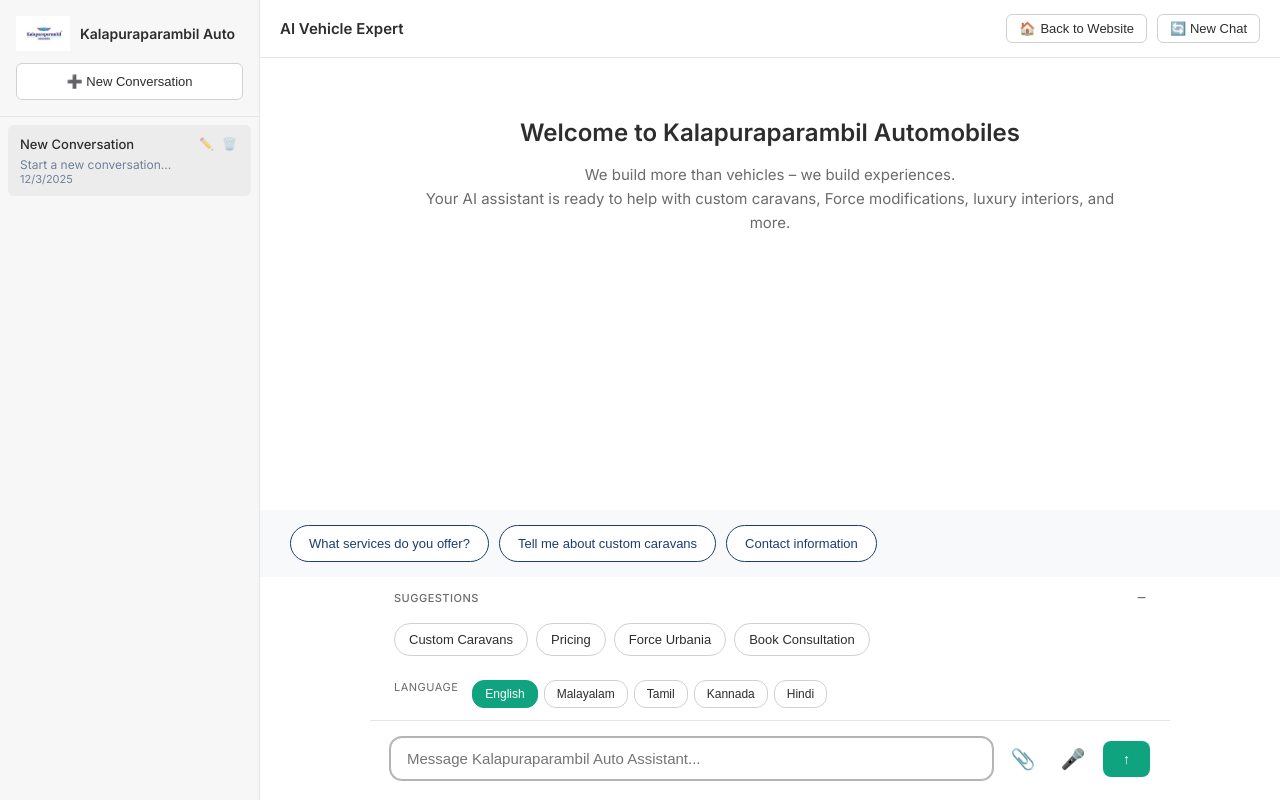
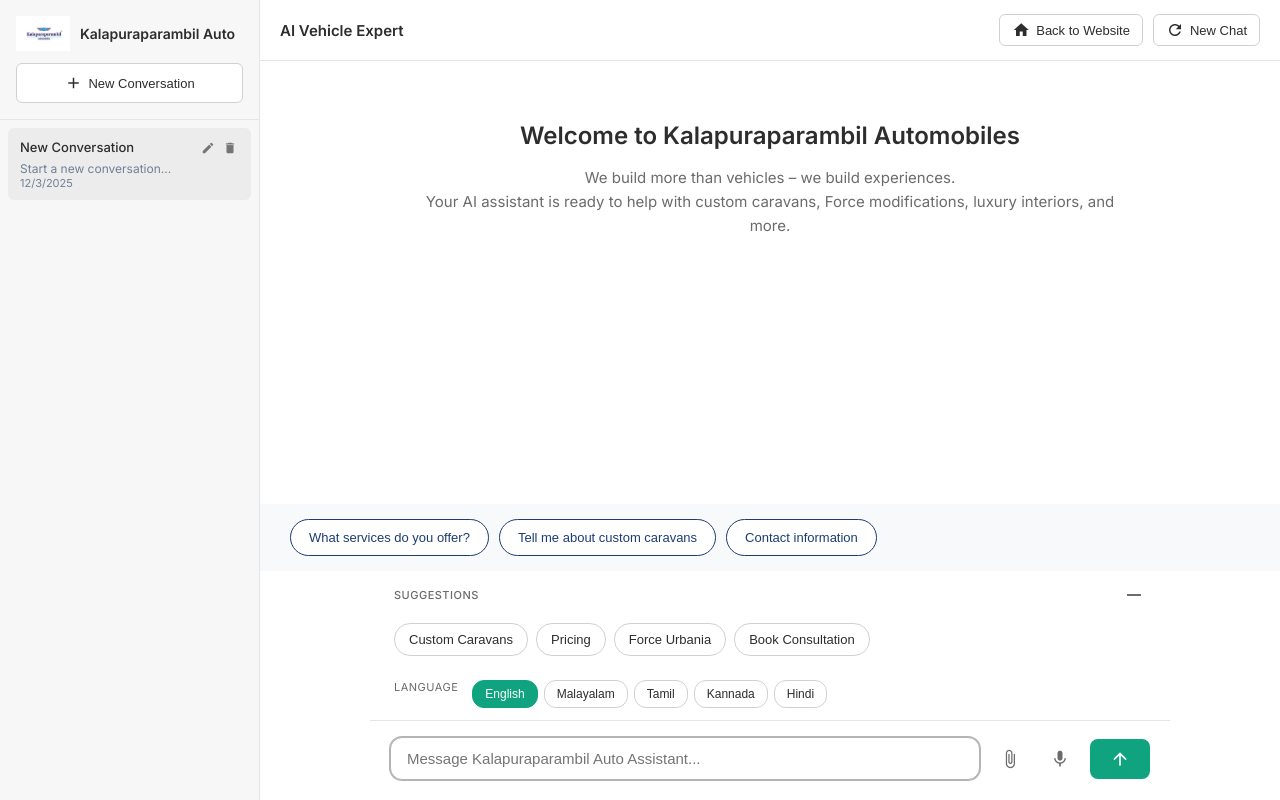
Before and after one commit to Vinayak-S-Khosh/CHATBOT, a Flask app: page /chatbot in a window 1280 px wide. Run offline with Flask 3, Linux system fonts and the light colour scheme.

Commit message:
Update chatbot UI with modern Material Icons - Replace emoji icons with Google Material Icons for professional look

```diff
--- a/templates/chatbot.html
+++ b/templates/chatbot.html
@@ -7,6 +7,8 @@
     <link rel="preconnect" href="https://fonts.googleapis.com">
     <link rel="preconnect" href="https://fonts.gstatic.com" crossorigin>
     <link href="https://fonts.googleapis.com/css2?family=Inter:wght@400;500;600;700;800&display=swap" rel="stylesheet">
+    <!-- Google Material Icons -->
+    <link href="https://fonts.googleapis.com/icon?family=Material+Icons" rel="stylesheet">
     <!-- Lottie Animation Library -->
     <script src="https://unpkg.com/@lottiefiles/lottie-player@latest/dist/lottie-player.js"></script>
     <style>
@@ -876,6 +878,41 @@
         .developer-badge {
             display: none;
         }
+
+        /* Material Icons alignment */
+        .material-icons {
+            vertical-align: middle;
+            line-height: 1;
+        }
+
+        button .material-icons {
+            display: inline-flex;
+            align-items: center;
+            justify-content: center;
+        }
+
+        /* Icon button styles */
+        .new-chat-btn .material-icons,
+        .website-btn .material-icons,
+        .reset-btn .material-icons,
+        .upload-btn .material-icons,
+        .voice-btn .material-icons,
+        #send-btn .material-icons {
+            vertical-align: middle;
+        }
+
+        /* Ensure buttons with icons are centered */
+        .new-chat-btn,
+        .website-btn,
+        .reset-btn,
+        .upload-btn,
+        .voice-btn,
+        #send-btn {
+            display: inline-flex;
+            align-items: center;
+            justify-content: center;
+            gap: 6px;
+        }
     </style>
 </head>
 <body>
@@ -890,7 +927,7 @@
                 Kalapuraparambil Auto
             </h2>
             <button class="new-chat-btn" onclick="createNewChat()">
-                <span>➕</span> New Conversation
+                <span class="material-icons" style="font-size: 18px;">add</span> New Conversation
             </button>
         </div>
         <div class="chat-history" id="chat-history">
@@ -901,13 +938,17 @@
     <!-- Main Chat Area -->
     <div class="chat-main">
         <div class="chat-header">
-            <button class="toggle-sidebar" onclick="toggleSidebar()">☰</button>
+            <button class="toggle-sidebar" onclick="toggleSidebar()">
+                <span class="material-icons" style="font-size: 20px;">menu</span>
+            </button>
             <h1>AI Vehicle Expert</h1>
             <div class="header-buttons">
                 <button class="website-btn" onclick="goToWebsite()">
-                    <span>🏠</span> Back to Website
+                    <span class="material-icons" style="font-size: 18px;">home</span> Back to Website
                 </button>
-                <button class="reset-btn" onclick="resetConversation()">🔄 New Chat</button>
+                <button class="reset-btn" onclick="resetConversation()">
+                    <span class="material-icons" style="font-size: 18px;">refresh</span> New Chat
+                </button>
             </div>
         </div>
 
@@ -927,8 +968,8 @@
             <div class="quick-replies" id="quick-replies">
                 <div class="quick-replies-header">
                     <div class="quick-replies-title" style="font-size: 11px; color: #6b6b6b; text-transform: uppercase; letter-spacing: 0.5px;">Suggestions</div>
-                    <button class="toggle-quick-replies" onclick="toggleQuickReplies()" title="Hide quick actions" style="background: none; border: none; cursor: pointer; color: #6b6b6b; font-size: 16px;">
-                        <span id="toggle-quick-replies-text">−</span>
+                    <button class="toggle-quick-replies" onclick="toggleQuickReplies()" title="Hide quick actions" style="background: none; border: none; cursor: pointer; color: #6b6b6b; font-size: 18px;">
+                        <span class="material-icons" id="toggle-quick-replies-text">remove</span>
                     </button>
                 </div>
                 <button class="quick-reply-btn" onclick="sendQuickReply('Tell me about custom caravans')">Custom Caravans</button>
@@ -958,15 +999,23 @@
             <!-- Image Preview Container -->
             <div class="image-preview-container" id="image-preview-container">
                 <img id="image-preview" class="image-preview" alt="Preview">
-                <button class="remove-image" onclick="removeImage()">🗑️ Remove Image</button>
+                <button class="remove-image" onclick="removeImage()">
+                    <span class="material-icons" style="font-size: 16px;">delete</span> Remove Image
+                </button>
             </div>
 
             <div class="chat-input-container">
                 <div class="input-row">
                     <input type="text" id="user-input" placeholder="Message Kalapuraparambil Auto Assistant..." autocomplete="off">
-                    <button class="upload-btn" id="upload-btn" title="Attach file">📎</button>
-                    <button class="voice-btn" id="voice-btn" title="Use microphone">🎤</button>
-                    <button id="send-btn">↑</button>
+                    <button class="upload-btn" id="upload-btn" title="Attach file">
+                        <span class="material-icons" style="font-size: 20px;">attach_file</span>
+                    </button>
+                    <button class="voice-btn" id="voice-btn" title="Use microphone">
+                        <span class="material-icons" style="font-size: 20px;">mic</span>
+                    </button>
+                    <button id="send-btn">
+                        <span class="material-icons" style="font-size: 20px;">arrow_upward</span>
+                    </button>
                 </div>
             </div>
         </div>
@@ -1026,8 +1075,12 @@
                     <div class="chat-title-container">
                         <div class="chat-title" title="${chat.title}">${chat.title}</div>
                         <div class="chat-actions">
-                            <button class="rename-btn" onclick="renameChat('${chat.id}')" title="Rename chat">✏️</button>
-                            <button class="delete-btn" onclick="deleteChat('${chat.id}')" title="Delete chat">🗑️</button>
+                            <button class="rename-btn" onclick="renameChat('${chat.id}')" title="Rename chat">
+                                <span class="material-icons" style="font-size: 14px;">edit</span>
+                            </button>
+                            <button class="delete-btn" onclick="deleteChat('${chat.id}')" title="Delete chat">
+                                <span class="material-icons" style="font-size: 14px;">delete</span>
+                            </button>
                         </div>
                     </div>
                     <div class="chat-preview">${chat.preview}</div>
@@ -1314,7 +1367,7 @@
             recognition.onstart = function() {
                 isListening = true;
                 voiceBtn.classList.add('listening');
-                voiceBtn.textContent = '🔴';
+                voiceBtn.innerHTML = '<span class="material-icons" style="font-size: 20px;">stop_circle</span>';
                 showVoiceStatus(`Listening in ${languageNames[currentLanguage]}...`);
             };
 
@@ -1379,7 +1432,7 @@
         function stopListening() {
             isListening = false;
             voiceBtn.classList.remove('listening');
-            voiceBtn.textContent = '🎤';
+            voiceBtn.innerHTML = '<span class="material-icons" style="font-size: 20px;">mic</span>';
             setTimeout(() => {
                 hideVoiceStatus();
             }, 3000);
@@ -1518,12 +1571,12 @@
             if (quickReplies.classList.contains('hidden')) {
                 // Show quick replies
                 quickReplies.classList.remove('hidden');
-                toggleBtn.textContent = '−';
+                toggleBtn.textContent = 'remove';
                 toggleBtn.title = 'Hide quick actions';
             } else {
                 // Hide quick replies
                 quickReplies.classList.add('hidden');
-                toggleBtn.textContent = '+';
+                toggleBtn.textContent = 'add';
                 toggleBtn.title = 'Show quick actions';
             }
         }
```
